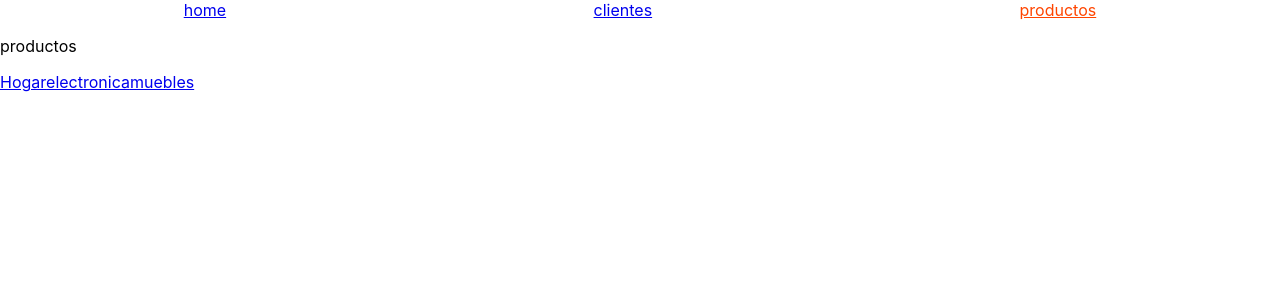
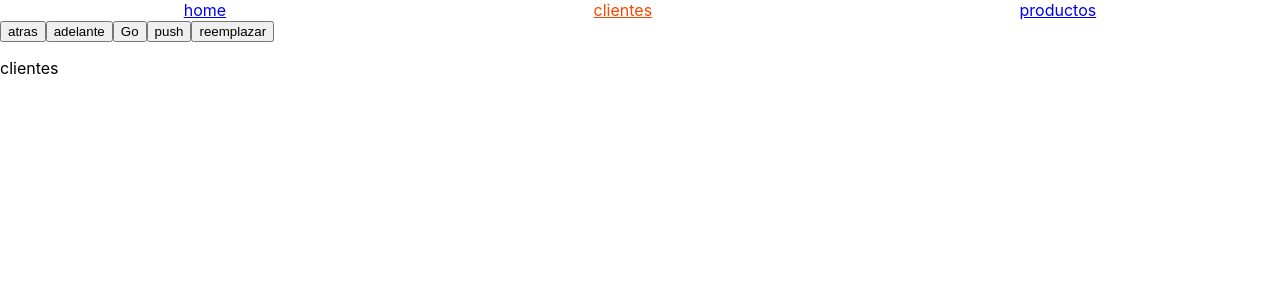
Before and after one commit to adrian1426/react-router, a React (Create React App) app: page /clientes in a window 1280 px wide. Before the commit this address led to /productos. Shown: the top 300 px of the page. Built offline with nearby package versions, Linux system fonts and the light colour scheme.

Commit message:
navegacion con props history

```diff
--- a/src/App.js
+++ b/src/App.js
@@ -1,19 +1,20 @@
 import React from 'react';
-import { BrowserRouter, Route, Redirect } from 'react-router-dom';
+import { BrowserRouter, Route } from 'react-router-dom';
 import Home from './components/home';
 import Productos from './components/productos';
 import Clientes from './components/clientes';
 import Navigation from './components/navegation';
+import NavegacionImperativa from './components/navagacionImperativa';
 
 function App() {
 
   return (
     <BrowserRouter>
       <Navigation />
+      <Route render={NavegacionImperativa} />
       <Route path='/' exact render={Home} />
       <Route path='/clientes' render={Clientes} />
       <Route path='/productos' render={Productos} />
-      <Redirect from="/pro" to="/productos" />
     </BrowserRouter>
   );
 }
--- a/src/components/clientes.js
+++ b/src/components/clientes.js
@@ -1,21 +1,11 @@
 import React from 'react';
-import { Redirect } from 'react-router-dom';
-
-const isAuth = false;
 
 const Clientes = () => {
-  if (isAuth) {
-    return (
-      <div>
-        <p>clientes</p>
-      </div>
-    );
-  } else {
-
-    return (
-      <Redirect to={{ pathname: '/', state: { message: 'debes iniciar sesión' } }} />
-    );
-  }
+  return (
+    <div>
+      <p>clientes</p>
+    </div>
+  );
 };
 
 export default Clientes;
--- a/src/components/home.js
+++ b/src/components/home.js
@@ -1,7 +1,6 @@
 import React from 'react';
 
 const Home = (props) => {
-  console.log(props);
   return (
     <div>
       <p>home</p>
--- /dev/null
+++ b/src/components/navagacionImperativa.js
@@ -0,0 +1,20 @@
+import React from 'react';
+
+const NavegacionImperativa = ({ history }) => {
+  console.log('NavegacionImperativa: ', history);
+  return (
+    <div>
+      <button onClick={history.goBack}>atras</button>
+      <button onClick={history.goForward}>adelante</button>
+      <button onClick={() => history.go(2)}>Go</button>
+      <button onClick={() => {
+        history.push('/clientes')
+      }}>push</button>
+      <button onClick={() => {
+        history.replace('/clientes')
+      }}>reemplazar</button>
+    </div>
+  );
+};
+
+export default NavegacionImperativa;
```
